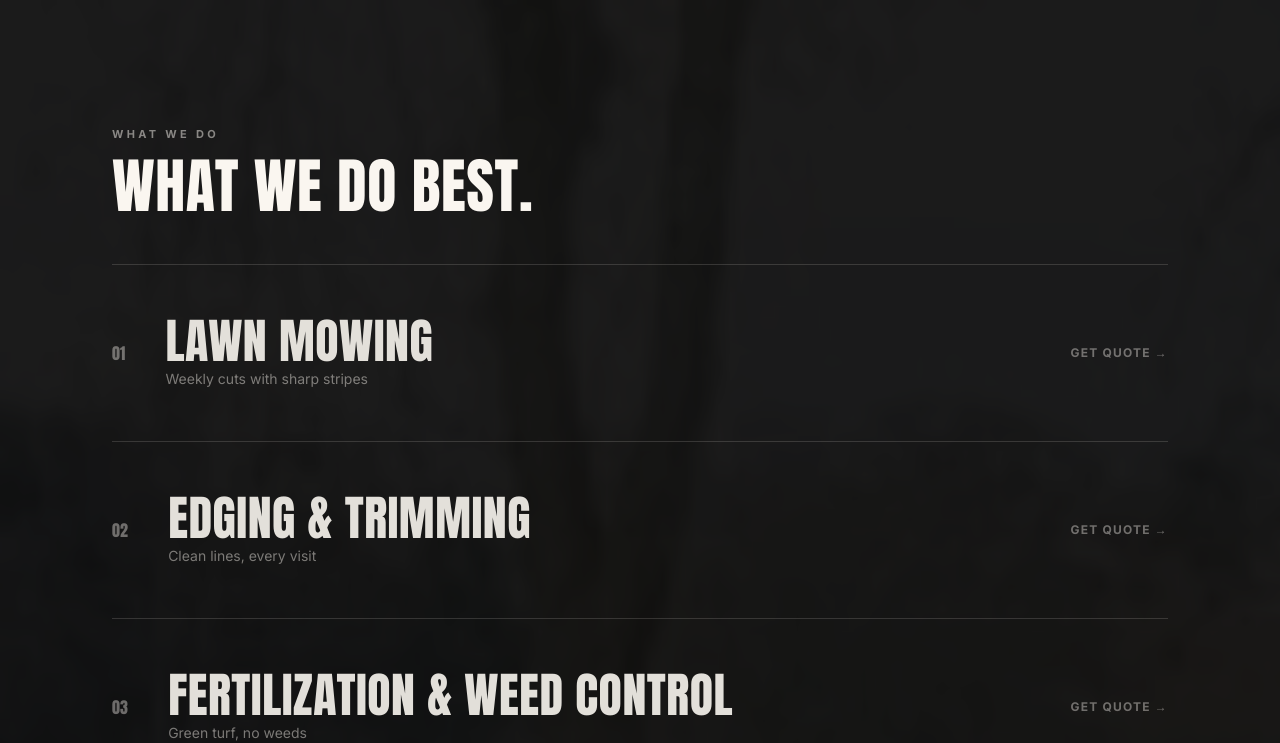
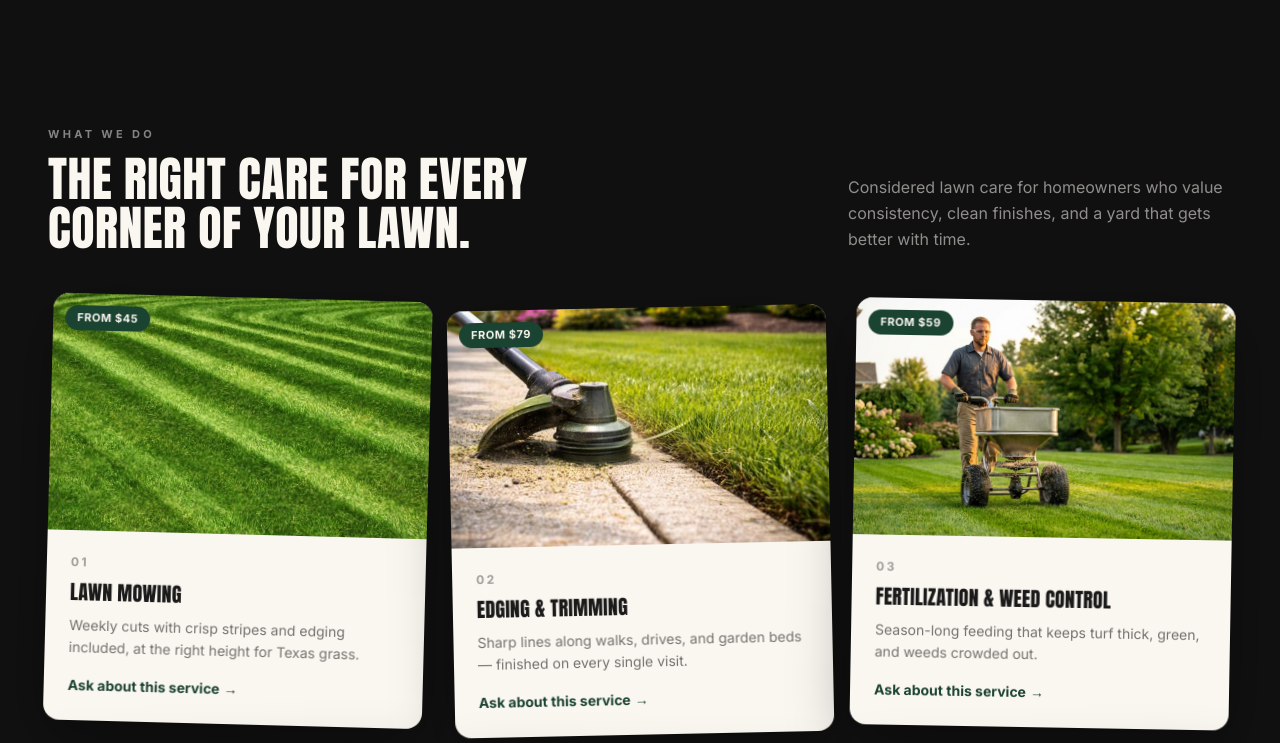
Before and after one commit to yakusee5555-cmd/lawncare-demo, a React (Vite) app: page / in a window 1280 px wide. Shown: the part 860-1603 px from the top of the page. Built offline with nearby package versions, Linux system fonts and the light colour scheme.

Commit message:
Services: black card grid with floating cards (reference layout)

```diff
--- a/src/components/Showcase.tsx
+++ b/src/components/Showcase.tsx
@@ -1,35 +1,60 @@
 import { useEffect, useRef, useState } from "react";
-import { GLASS_CARDS, LIST_ROWS, WORK_SHOTS } from "../data";
+import { GLASS_CARDS, LIST_ROWS, SERVICE_CARDS, WORK_SHOTS } from "../data";
 
 /* ---------- Section 2: stacked headline + floating cards (like "Homes. Loans. Agents. Tours.") ---------- */
 export function Stacked() {
+  const floats = ["floaty", "floaty-2", "floaty-3"];
+  const tilts = ["rotate-[1.5deg]", "rotate-[-1.2deg]", "rotate-[1deg]", "rotate-[-1.5deg]", "rotate-[1.2deg]", "rotate-[-1deg]"];
   return (
     <section id="services" className="relative overflow-hidden bg-ink py-12 md:py-32">
-      {/* faded photographic backdrop */}
-      <div className="pointer-events-none absolute inset-0" aria-hidden="true">
-        <img
-          src="/img/lawn/services-bg.jpg"
-          alt=""
-          loading="lazy"
-          className="h-full w-full object-cover opacity-20"
-          draggable={false}
-        />
-        <div className="absolute inset-0 bg-ink/60" />
-      </div>
-      <div className="relative mx-auto max-w-6xl px-6 md:px-12">
-        <div className="mb-8 md:mb-12">
-          <p className="reveal text-[11px] font-bold uppercase tracking-[0.3em] text-cream/50">
-            What we do
+      <div className="mx-auto max-w-7xl px-6 md:px-12">
+        <p className="reveal text-[11px] font-bold uppercase tracking-[0.3em] text-cream/50">
+          What we do
+        </p>
+        <div className="mt-3 flex flex-wrap items-end justify-between gap-6">
+          <h2 className="reveal max-w-xl font-display text-3xl uppercase leading-[1.05] text-cream md:text-5xl md:leading-[1.02]">
+            The right care for every corner of your lawn.
+          </h2>
+          <p className="reveal max-w-sm text-base leading-relaxed text-cream/55">
+            Considered lawn care for homeowners who value consistency, clean finishes,
+            and a yard that gets better with time.
           </p>
-          <h2 className="reveal mt-3 font-display text-2xl uppercase leading-[1.05] text-cream md:text-6xl md:leading-[1.02]">
-            What we do best.
-          </h2>
         </div>
-        <div>
-          {LIST_ROWS.map((row, i) => (
-            <ServiceRow key={row.title} row={row} i={i} />
+
+        <div className="mt-10 grid gap-6 sm:grid-cols-2 md:mt-14 lg:grid-cols-3">
+          {SERVICE_CARDS.map((c, i) => (
+            <article
+              key={c.title}
+              className={`reveal ${floats[i % 3]} ${tilts[i % 6]} overflow-hidden rounded-2xl bg-cream shadow-[0_20px_60px_rgba(0,0,0,0.35)] transition-transform duration-500 hover:rotate-0`}
+              style={{ transitionDelay: `${(i % 3) * 90}ms` }}
+            >
+              <div className="relative aspect-[16/10] overflow-hidden">
+                <img
+                  src={c.img}
+                  alt={c.title}
+                  loading="lazy"
+                  className="h-full w-full object-cover"
+                  draggable={false}
+                />
+                <span className="absolute left-3 top-3 rounded-full bg-forest px-3 py-1 text-[11px] font-bold uppercase tracking-wider text-cream">
+                  From {c.from}
+                </span>
+              </div>
+              <div className="p-6">
+                <p className="text-xs font-bold tracking-[0.2em] text-charcoal/40">
+                  {String(i + 1).padStart(2, "0")}
+                </p>
+                <h3 className="mt-2 font-display text-xl uppercase text-charcoal">{c.title}</h3>
+                <p className="mt-2 text-sm leading-relaxed text-charcoal/60">{c.desc}</p>
+                <a
+                  href="#contact"
+                  className="mt-4 inline-flex items-center gap-1 text-sm font-bold text-forest transition-all hover:gap-2"
+                >
+                  Ask about this service <span aria-hidden="true">&rarr;</span>
+                </a>
+              </div>
+            </article>
           ))}
-          <div className="border-t border-cream/15" />
         </div>
       </div>
     </section>
```
